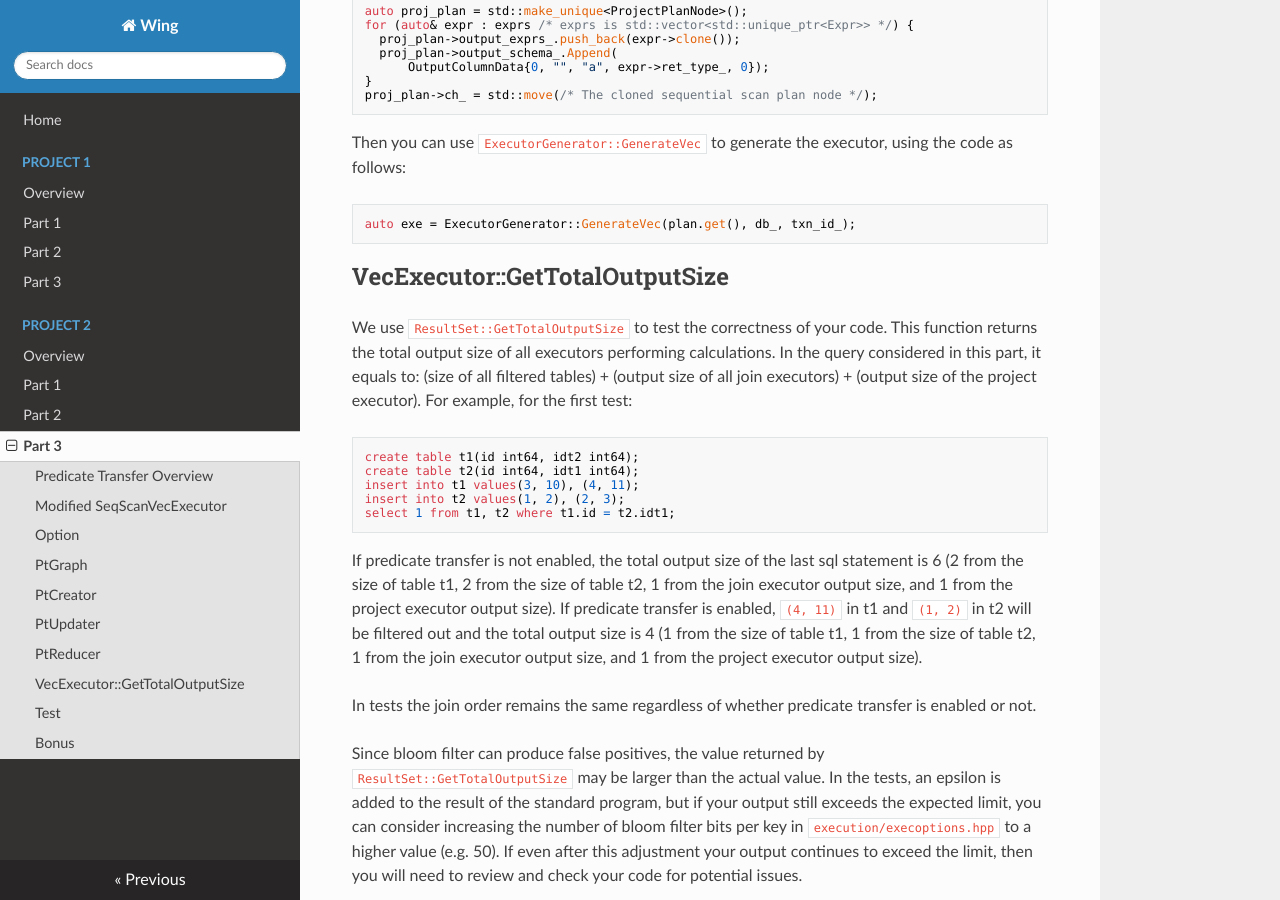
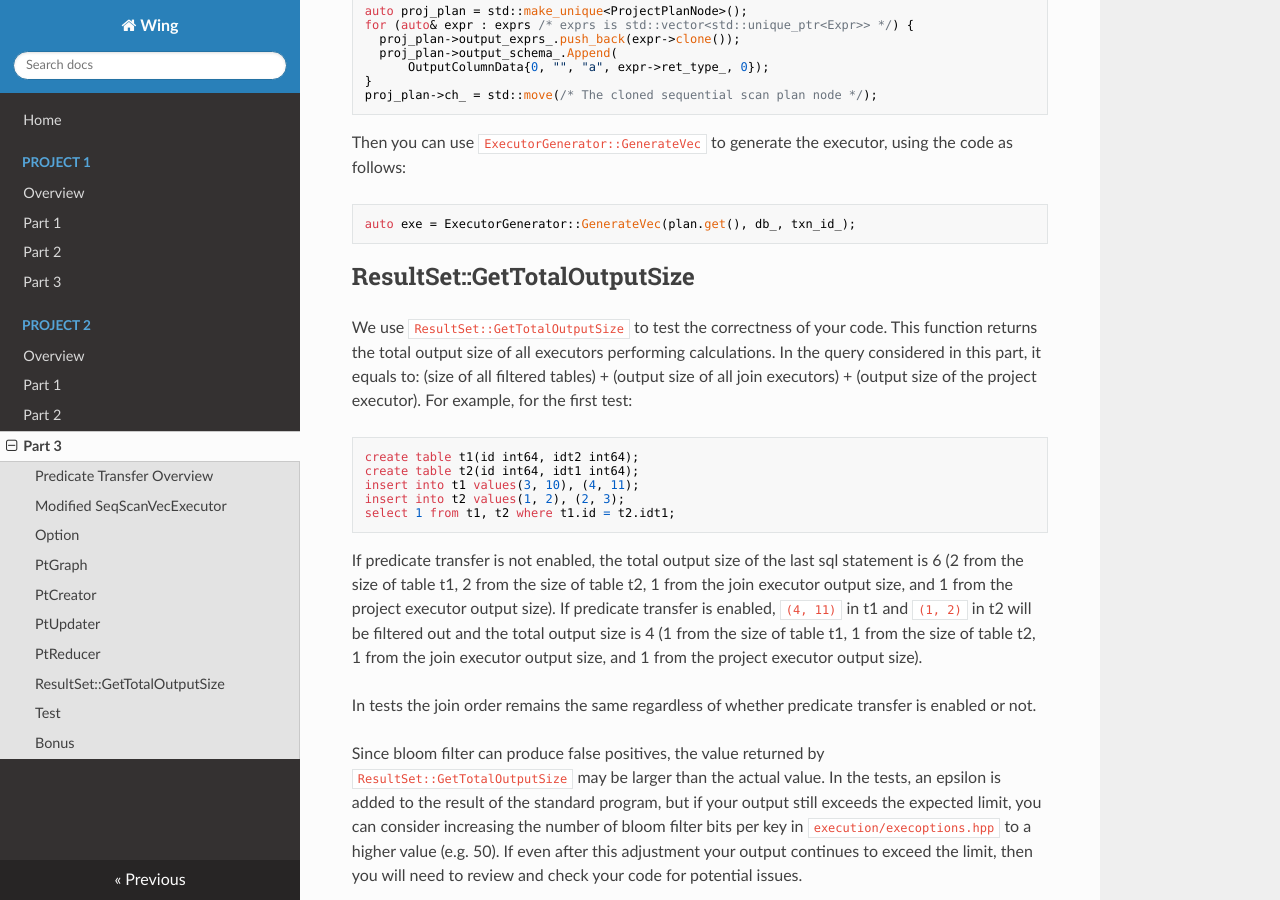
Before and after one commit to iidb/wing-docs, an MkDocs documentation site: the page built from docs/p2/part3.md, in a window 1280 px wide and 900 px high, scrolled down 7803 px. Built offline with MkDocs 1.6.1, drawn with Linux system fonts in a browser that asks for light colours; nearby versions of some CDN libraries; formulas are drawn with MathJax 3.

Commit message:
fix part3

````diff
--- a/docs/p2/part3.md
+++ b/docs/p2/part3.md
@@ -168,7 +168,7 @@ Then you can use `ExecutorGenerator::GenerateVec` to generate the executor, usin
 auto exe = ExecutorGenerator::GenerateVec(plan.get(), db_, txn_id_);
 ```
 
-## VecExecutor::GetTotalOutputSize
+## ResultSet::GetTotalOutputSize
 
 We use `ResultSet::GetTotalOutputSize` to test the correctness of your code. This function returns the total output size of all executors performing calculations. In the query considered in this part, it equals to: (size of all filtered tables) + (output size of all join executors) + (output size of the project executor). For example, for the first test:
 
````
